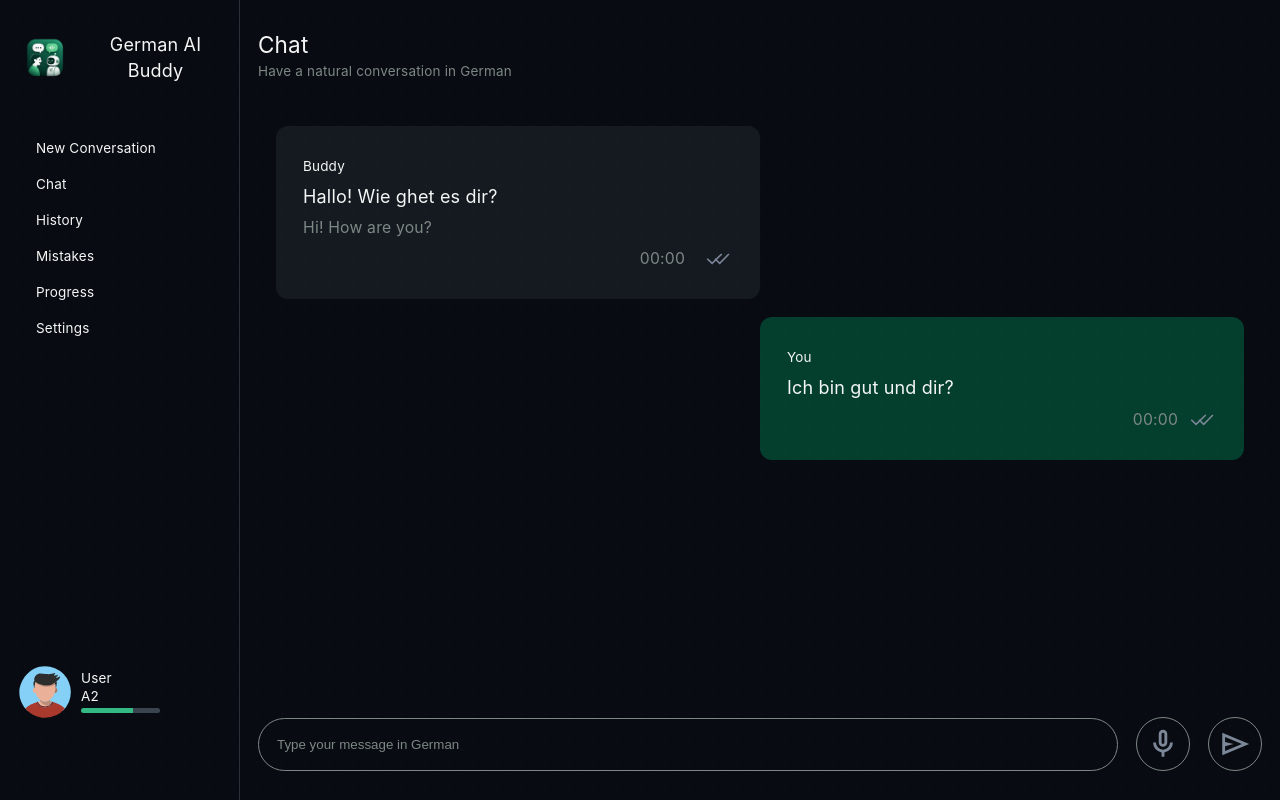
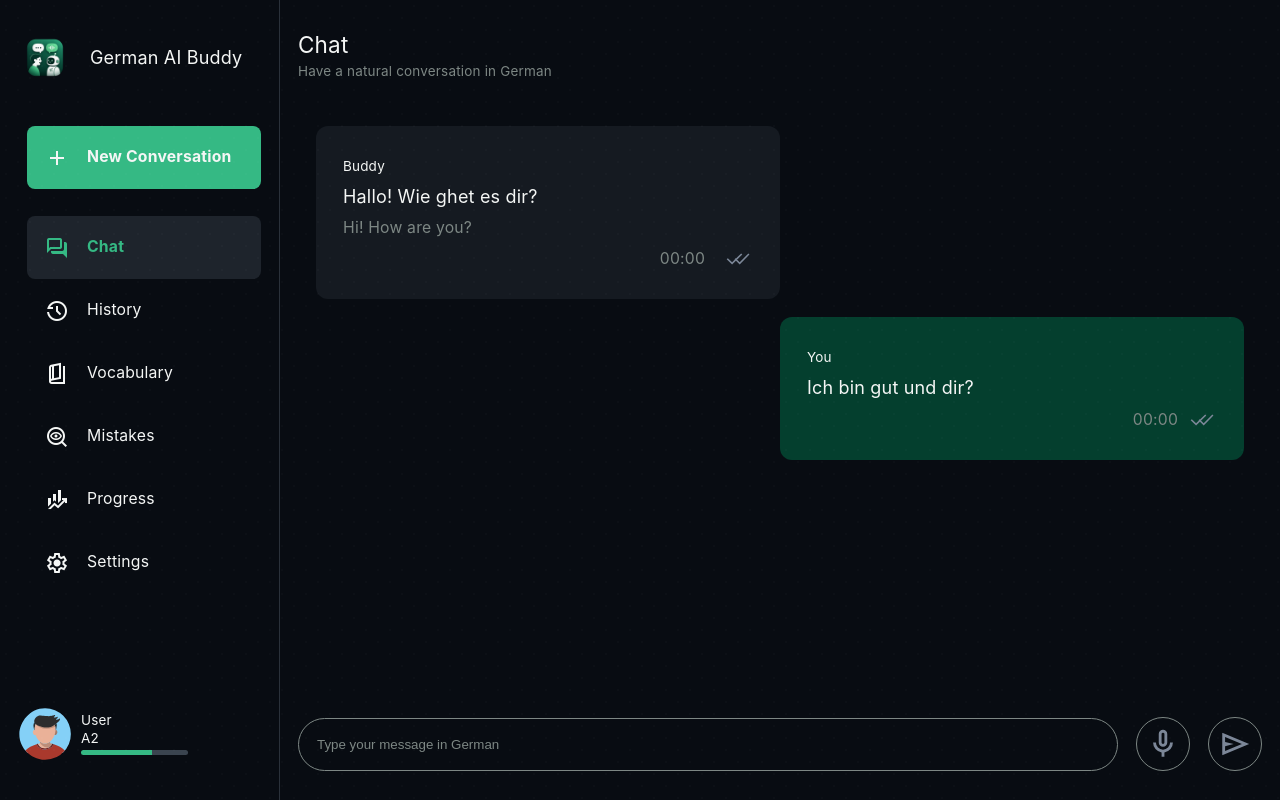
Before and after one commit to LBaldassarre/german-ai-buddy, a React (Vite) app in the folder frontend/: page / in a window 1280 px wide. Built offline with nearby package versions, Linux system fonts and the light colour scheme.

Commit message:
Finish SidePane styling

```diff
--- a/frontend/index.html
+++ b/frontend/index.html
@@ -2,7 +2,8 @@
 <html lang="en">
   <head>
     <meta charset="UTF-8" />
-    <link rel="icon" type="image/svg+xml" href="/favicon.svg" />
+    <link rel="icon" type="image/png" href="./src/assets/logo.png" />
+    <link href="https://fonts.googleapis.com/css2?family=Material+Symbols+Outlined" rel="stylesheet" />
     <meta name="viewport" content="width=device-width, initial-scale=1.0" />
     <title>German AI Buddy</title>
   </head>
--- /dev/null
+++ b/frontend/src/components/NavItem/NavItem.css
@@ -0,0 +1,26 @@
+.nav-item{
+    display: flex;
+    align-items: center;
+    justify-content: start;
+    gap: 1rem;
+    list-style: none;
+    margin: 0;
+    font-size: var(--fs-sm);
+    height: 3.5rem;
+    text-align: start;
+    padding: 1rem;
+    border-radius: var(--radius-sm);
+}
+
+.nav-selected {
+    background-color: var(--color-surface-2);
+    color: var(--color-success);
+    font-weight: var(--fw-bold);
+}
+
+.nav-new-conversation{
+    background-color: var(--color-success);
+    font-size: var(--fs-sm);
+    font-weight: var(--fw-bold);
+    margin-bottom: 1.5rem;
+}
--- /dev/null
+++ b/frontend/src/components/NavItem/NavItem.tsx
@@ -0,0 +1,33 @@
+import './NavItem.css';
+
+type NavItemProps = {
+  label: string;
+  newConversation: boolean;
+  icon: string;
+  isSelected: boolean;
+  onClick: () => void;
+};
+
+function determineClassName (newConversation: boolean, isSelected: boolean): string{
+    const classes: string[] = ['nav-item'];
+
+    if (newConversation) classes.push('nav-new-conversation');
+    if (!newConversation && isSelected) classes.push('nav-selected');
+
+    return classes.join(' ');
+}
+
+function NavItem({ label, newConversation, icon, isSelected, onClick }: NavItemProps) {
+  return (
+    <>
+        <li className={determineClassName(newConversation, isSelected)} onClick={onClick}>
+            <span className="material-symbols-outlined">
+                {icon}
+            </span>
+            <div className='nav-item-label'>{label}</div>
+        </li>
+    </>
+  );
+}
+
+export default NavItem;
--- a/frontend/src/components/SidePane/SidePane.css
+++ b/frontend/src/components/SidePane/SidePane.css
@@ -1,6 +1,6 @@
 .side-pane{
     flex-grow: 1;
-    max-width: 30vh;
+    max-width: 35vh;
     padding: 1rem;
     display: flex;
     flex-direction: column;
@@ -35,15 +35,7 @@
     padding-top: 1rem;
     padding-left: 0.5rem;
     flex-grow: 10;
-}
-
-.sd-nav > ul > li{
-    list-style: none;
-    margin: 0;
-    font-size: var(--fs-xs);
-    height: 2rem;
-    text-align: start;
-    padding: 0.5rem;
+    width: 100%;
 }
 
 .sd-user{
--- a/frontend/src/components/SidePane/SidePane.tsx
+++ b/frontend/src/components/SidePane/SidePane.tsx
@@ -1,8 +1,12 @@
-import './SidePane.css'
-import userIcon from '../../assets/user.svg'
-import logo from '../../assets/logo.png'
+import './SidePane.css';
+import NavItem from '../NavItem/NavItem';
+import userIcon from '../../assets/user.svg';
+import logo from '../../assets/logo.png';
+import { useState } from 'react';
 
 function SidePane() {
+    const [selectedItem, setSelectedItem] = useState('Chat');
+
     return (
     <>
         <div className="side-pane">
@@ -17,12 +21,55 @@ function SidePane() {
 
             <div className="sd-nav">
                 <ul>
-                    <li>New Conversation</li>
-                    <li>Chat</li>
-                    <li>History</li>
-                    <li>Mistakes</li>
-                    <li>Progress</li>
-                    <li>Settings</li>
+                    <NavItem
+                        label='New Conversation'
+                        newConversation={true}
+                        icon='add'
+                        isSelected={selectedItem === 'New Conversation'}
+                        onClick={() => setSelectedItem('Chat')}
+                    />
+                    <NavItem
+                        label='Chat'
+                        newConversation={false}
+                        icon='forum'
+                        isSelected={selectedItem === 'Chat'}
+                        onClick={() => setSelectedItem('Chat')}
+                    />
+                    <NavItem
+                        label='History'
+                        newConversation={false}
+                        icon='history_2'
+                        isSelected={selectedItem === 'History'}
+                        onClick={() => setSelectedItem('History')}
+                    />
+                    <NavItem
+                        label='Vocabulary'
+                        newConversation={false}
+                        icon='book_5'
+                        isSelected={selectedItem === 'Vocabulary'}
+                        onClick={() => setSelectedItem('Vocabulary')}
+                    />
+                    <NavItem
+                        label='Mistakes'
+                        newConversation={false}
+                        icon='mystery'
+                        isSelected={selectedItem === 'Mistakes'}
+                        onClick={() => setSelectedItem('Mistakes')}
+                    />
+                    <NavItem
+                        label='Progress'
+                        newConversation={false}
+                        icon='finance_mode'
+                        isSelected={selectedItem === 'Progress'}
+                        onClick={() => setSelectedItem('Progress')}
+                    />
+                    <NavItem
+                        label='Settings'
+                        newConversation={false}
+                        icon='settings'
+                        isSelected={selectedItem === 'Settings'}
+                        onClick={() => setSelectedItem('Settings')}
+                    />
                 </ul>
             </div>
 
--- a/frontend/src/index.css
+++ b/frontend/src/index.css
@@ -54,6 +54,12 @@
 --fs-3xl: 1.875rem; /* 30px */
 --fs-4xl: 2.25rem;  /* 36px */
 --fs-5xl: 3rem;     /* 48px */
+
+--fw-normal: 400;
+--fw-medium: 500;
+--fw-semibold: 600;
+--fw-bold: 700;
+--fw-extrbold: 800;
 
 font: 18px/145% var(--sans);
 letter-spacing: 0.18px;
```
